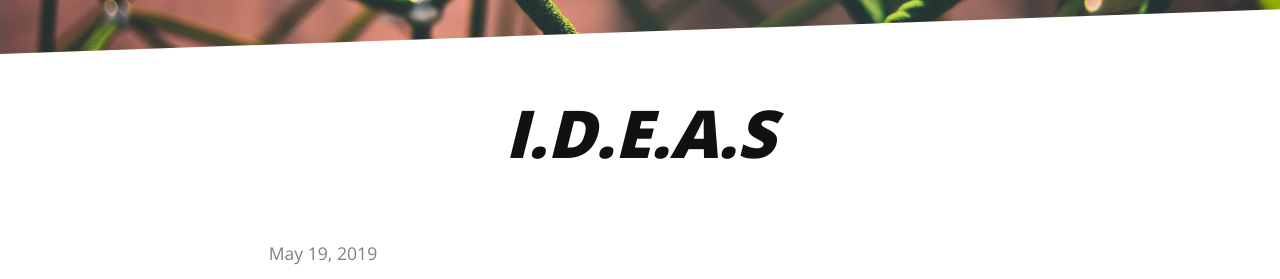
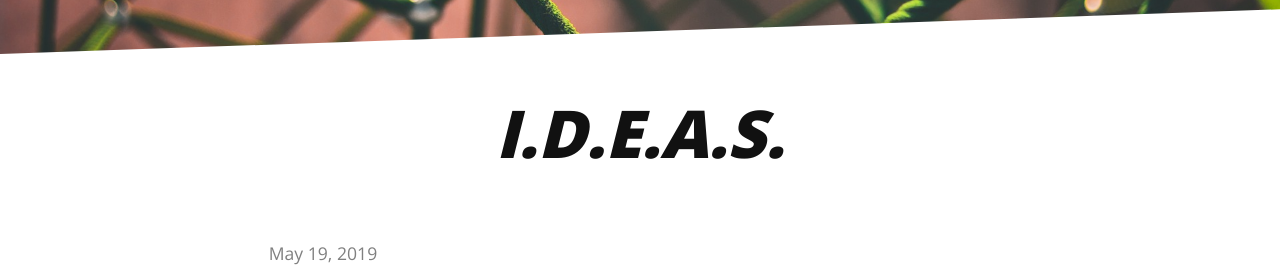
Before and after one commit to dhanibaharzah/dhanibaharzah.github.io, a Jekyll site: the page built from index.html, in a window 1280 px wide. Shown: the part 264-543 px from the top of the page. Built offline with Jekyll 4.4.1, drawn with Linux system fonts in a browser that asks for light colours; nearby versions of some CDN libraries; the list of posts is cut into pages by our own code.

Commit message:
Update index.html

```diff
--- a/index.html
+++ b/index.html
@@ -4,7 +4,7 @@ title: Dhani Baharzah
 ---
 
 <div class="home" id="home">
-  <h1 class="pageTitle"><i>I.D.E.A.S</i></h1>
+  <h1 class="pageTitle"><i>I.D.E.A.S.</i></h1>
   <ul class="posts noList">
     {% for post in paginator.posts %}
       <li>
```
